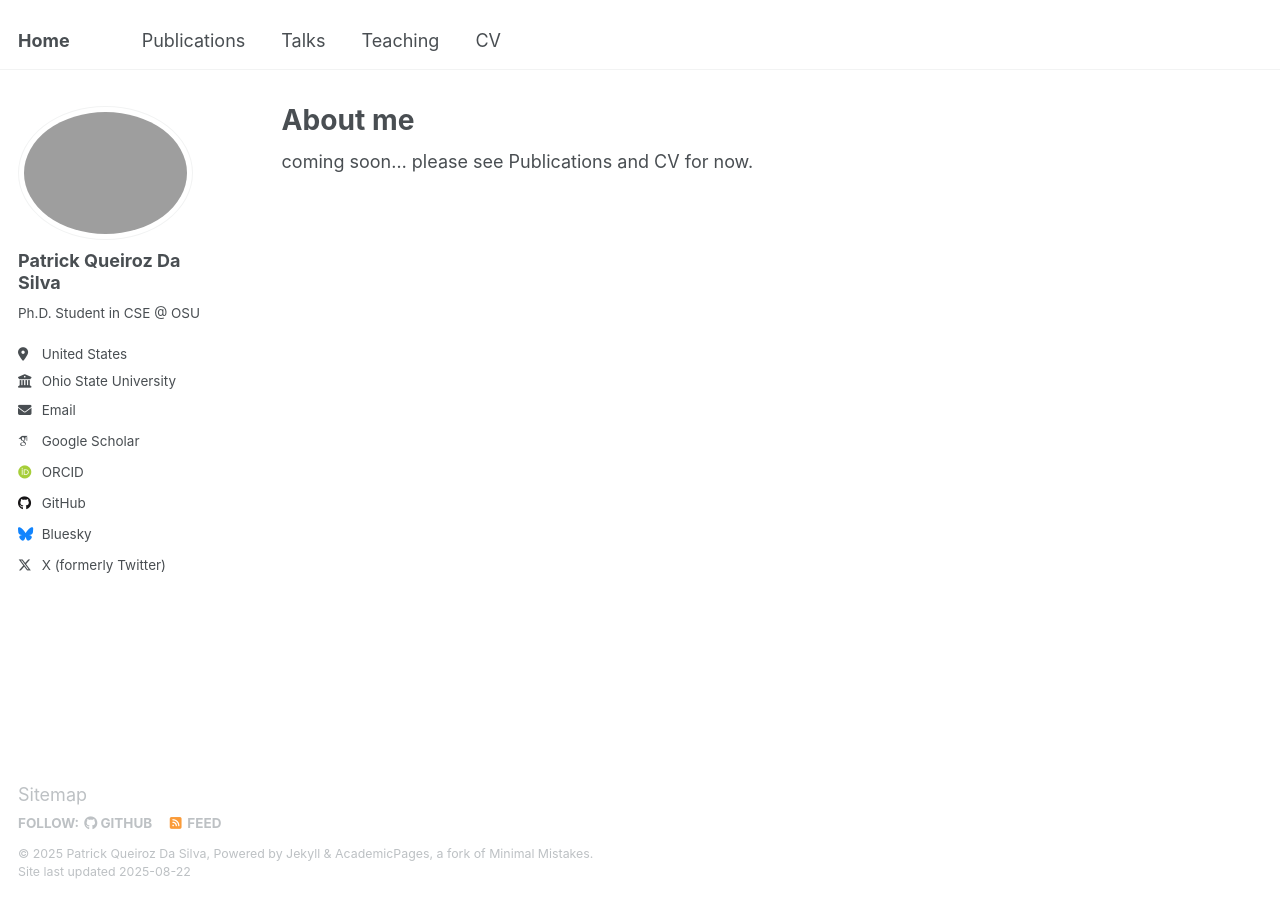
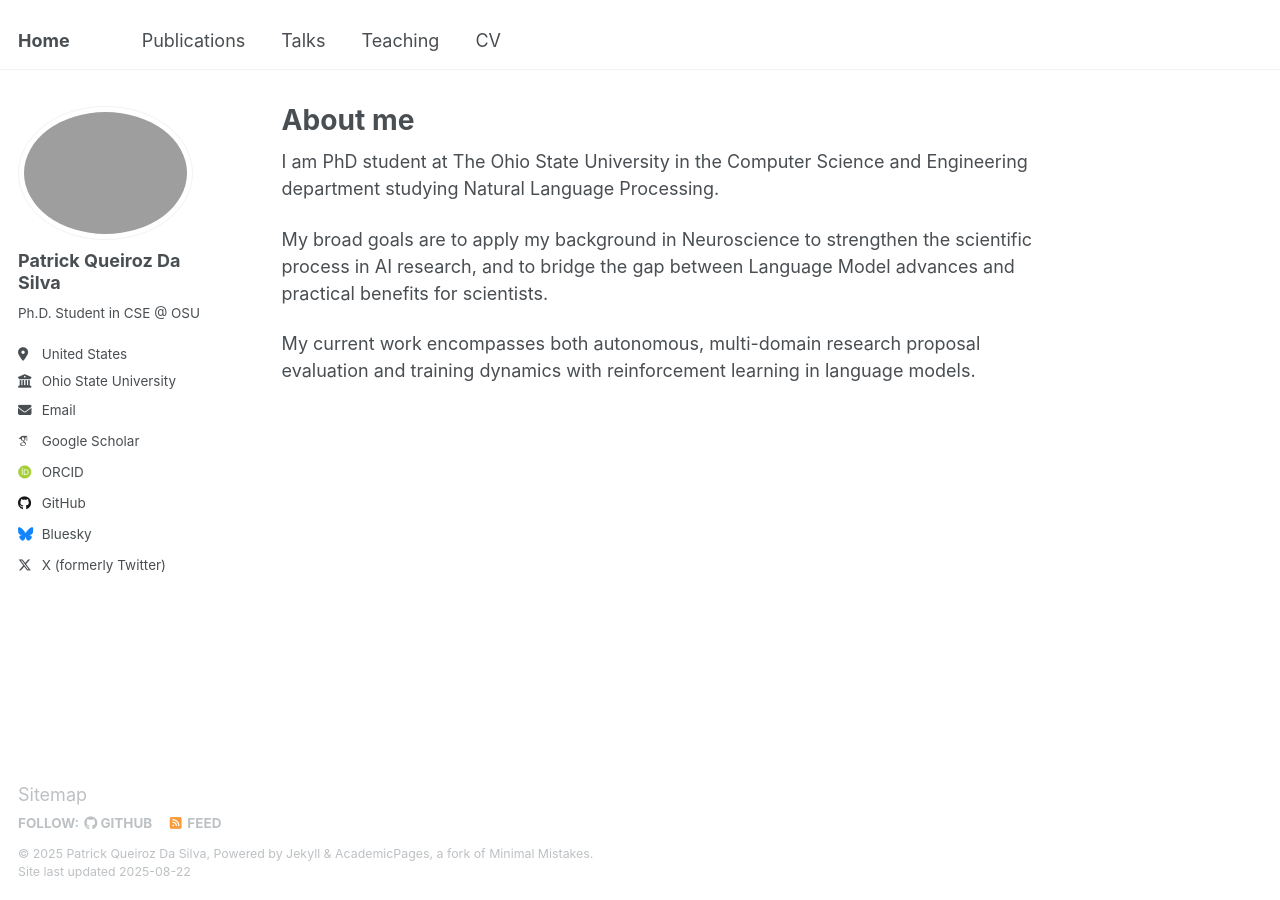
Before and after one commit to patqdasilva/patqdasilva.github.io, a Jekyll site: the page built from _pages/about.md, in a window 1280 px wide. Built offline with Jekyll 4.4.1, drawn with Linux system fonts in a browser that asks for light colours; some web fonts are replaced.

Commit message:
Update about.md

```diff
--- a/_pages/about.md
+++ b/_pages/about.md
@@ -7,4 +7,8 @@ redirect_from:
   - /about.html
 ---
 
-coming soon... please see Publications and CV for now.
+I am PhD student at The Ohio State University in the Computer Science and Engineering department studying Natural Language Processing.
+
+My broad goals are to apply my background in Neuroscience to strengthen the scientific process in AI research, and to bridge the gap between Language Model advances and practical benefits for scientists.
+
+My current work encompasses both autonomous, multi-domain research proposal evaluation and training dynamics with reinforcement learning in language models.
```
